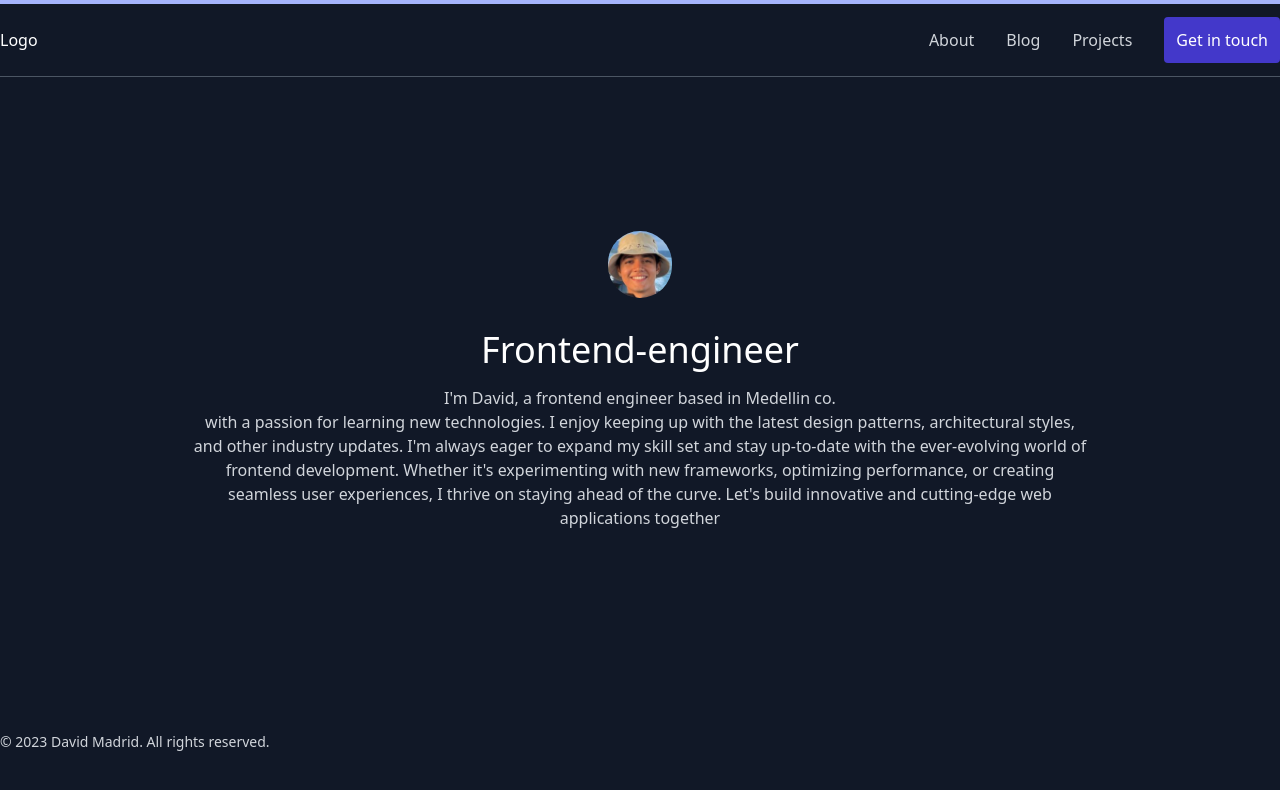
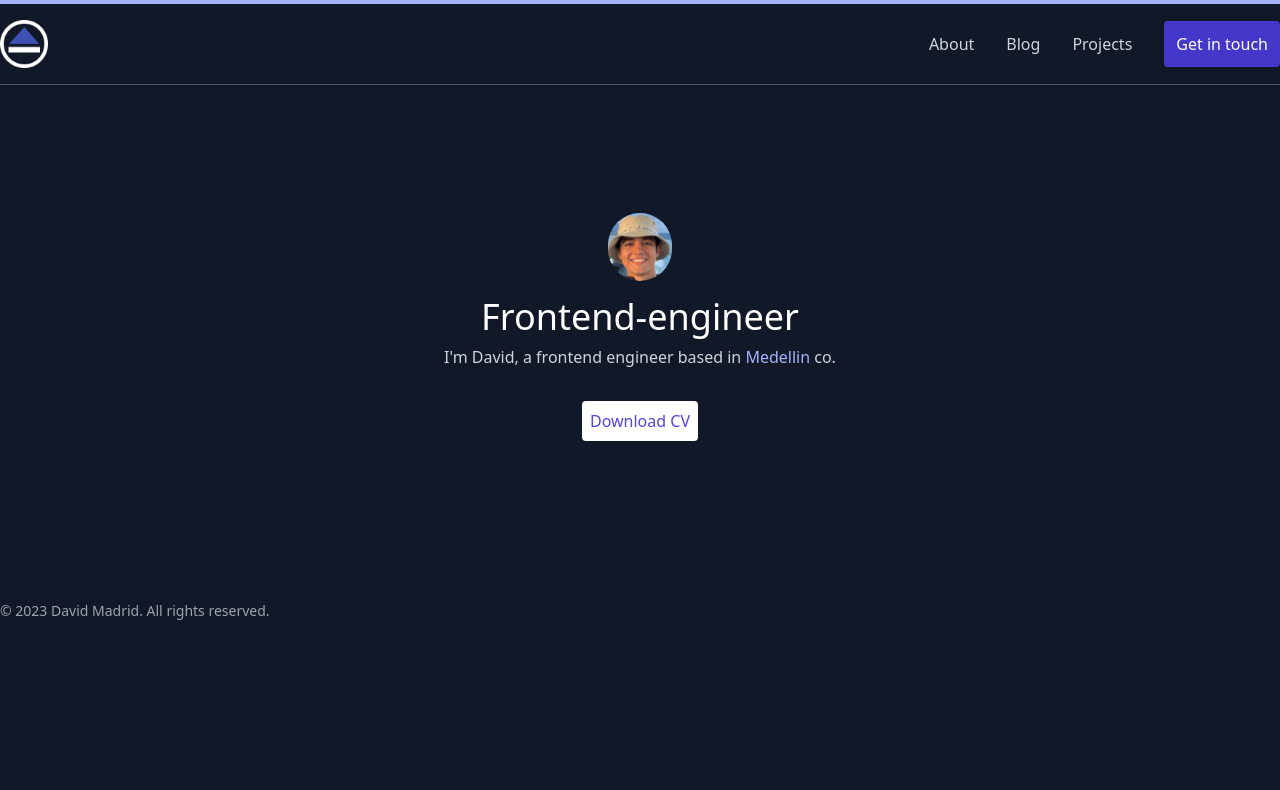
Before and after one commit to dmadridy/FBA, a React (Vite) app: page / in a window 1280 px wide. Shown: the top 790 px of the page. Built offline with nearby package versions, Linux system fonts and the light colour scheme.

Commit message:
Worked on Projects, finished Home, layout haight needs fixing

```diff
--- a/index.html
+++ b/index.html
@@ -1,8 +1,8 @@
 <!DOCTYPE html>
-<html lang="en">
+<html lang="en" class="bg-gray-900 text-white">
   <head>
     <meta charset="UTF-8" />
-    <link rel="icon" type="image/svg+xml" href="/vite.svg" />
+    <link rel="icon" type="image/svg+xml" href="/src/assets/icons/Logo.png" />
     <meta name="viewport" content="width=device-width, initial-scale=1.0" />
     <title>David Madrid</title>
   </head>
--- a/src/layout/footer.tsx
+++ b/src/layout/footer.tsx
@@ -1,7 +1,7 @@
 const Footer = () => {
   return (
-    <div className='container py-12 mx-auto max-w-7xl md:flex justify-between space-y-8 md:space-y-0'>
-      <p className='text-gray-300 text-sm'>
+    <div className=' py-8'>
+      <p className='text-gray-400 text-sm container mx-auto max-w-7xl'>
         © 2023 David Madrid. All rights reserved.
       </p>
     </div>
--- a/src/layout/header.tsx
+++ b/src/layout/header.tsx
@@ -1,13 +1,14 @@
 import { Link, NavLink } from 'react-router-dom';
 import { activeStyle, unactiveStyle } from '../assets/styles';
+import logo from '../assets/icons/Logo.png';
 
 const Header = () => {
   return (
     <div className='border-b border-gray-600'>
       <div className='border-t-4 border-indigo-300'></div>
-      <div className='container max-w-7xl flex justify-between mx-auto items-center py-6'>
-        <Link className='' to='/'>
-          Logo
+      <div className='container max-w-7xl flex justify-between mx-auto items-center py-4'>
+        <Link className='w-12' to='/'>
+          <img src={logo} alt='' />
         </Link>
         <div className='space-x-8'>
           <NavLink
--- a/src/layout/root.tsx
+++ b/src/layout/root.tsx
@@ -4,7 +4,7 @@ import Header from './header';
 
 const Root = () => {
   return (
-    <div className='flex flex-col justify-between h-screen bg-gray-900 text-white'>
+    <div>
       <Header />
       <Outlet />
       <Footer />
--- a/src/pages/about.tsx
+++ b/src/pages/about.tsx
@@ -1,6 +1,6 @@
 const About = () => {
   return (
-    <div>
+    <div className='container mx-auto max-w-7xl'>
       <h1>Hi!</h1>
       <p>Im David, a frontend engineer based on Medellin</p>
     </div>
--- a/src/pages/blog.tsx
+++ b/src/pages/blog.tsx
@@ -1,5 +1,5 @@
 const Blog = () => {
-  return <div>Blog</div>;
+  return <div className='container mx-auto max-w-7xl'>Blog</div>;
 };
 
 export default Blog;
--- a/src/pages/home.tsx
+++ b/src/pages/home.tsx
@@ -2,21 +2,18 @@ import mypicture from '../assets/images/picture.jpeg';
 
 const Home = () => {
   return (
-    <div className='mx-auto container text-center max-w-7xl py-16'>
+    <div className='mx-auto container text-center max-w-7xl py-32'>
       <div className='flex justify-center'>
         <img className='rounded-full w-16' src={mypicture} alt='' />
       </div>
-      <h1 className='mt-8 text-4xl font-medium'>Frontend-engineer</h1>
-      <p className='mt-4 text-gray-300 max-w-4xl mx-auto container'>
-        I'm David, a frontend engineer based in Medellin co. <br /> with a
-        passion for learning new technologies. I enjoy keeping up with the
-        latest design patterns, architectural styles, and other industry
-        updates. I'm always eager to expand my skill set and stay up-to-date
-        with the ever-evolving world of frontend development. Whether it's
-        experimenting with new frameworks, optimizing performance, or creating
-        seamless user experiences, I thrive on staying ahead of the curve. Let's
-        build innovative and cutting-edge web applications together
+      <h1 className='mt-4 text-4xl font-medium'>Frontend-engineer</h1>
+      <p className='mt-2 text-gray-300 max-w-4xl mx-auto container'>
+        I'm David, a frontend engineer based in
+        <span className='text-indigo-300 font-medium'> Medellin</span> co.{' '}
       </p>
+      <button className='mt-8 p-2 hover:bg-gray-200 duration-200 bg-white rounded text-indigo-600 font-medium'>
+        Download CV
+      </button>
     </div>
   );
 };
--- a/src/pages/projects.tsx
+++ b/src/pages/projects.tsx
@@ -1,10 +1,23 @@
+import rmd from '../assets/images/rmdlogo.png';
+
 const Projects = () => {
   return (
-    <div className='max-w-7xl mx-auto container'>
-      <h1>These are some of the projects ive worked on</h1>
-      <div className='grid'>
+    <div className='max-w-7xl mx-auto container py-12'>
+      <h1 className='text-center mb-12 text-4xl font-medium'>
+        Some of the projects <br /> I've worked on.
+      </h1>
+      <div className='grid grid-cols-3 gap-4'>
         <a href='https://rmd-rouge.vercel.app/' target='_blank'>
-          <div></div>
+          <div className='p-8 rounded-lg bg-gray-800 duration-300'>
+            <img className='w-8' src={rmd} alt='' />
+            <h1 className='mt-4 font-medium'>RMDB</h1>
+            <p className='text-sm text-gray-300'>
+              Platform that provides movie browsing and discovering.
+            </p>
+            <p className='mt-4 text-indigo-300'>
+              https://rmd-rouge.vercel.app/
+            </p>
+          </div>
         </a>
       </div>
     </div>
```
Also changed, not shown: src/assets/icons/Logo.png (added), src/assets/images/rmdlogo.png (added).
